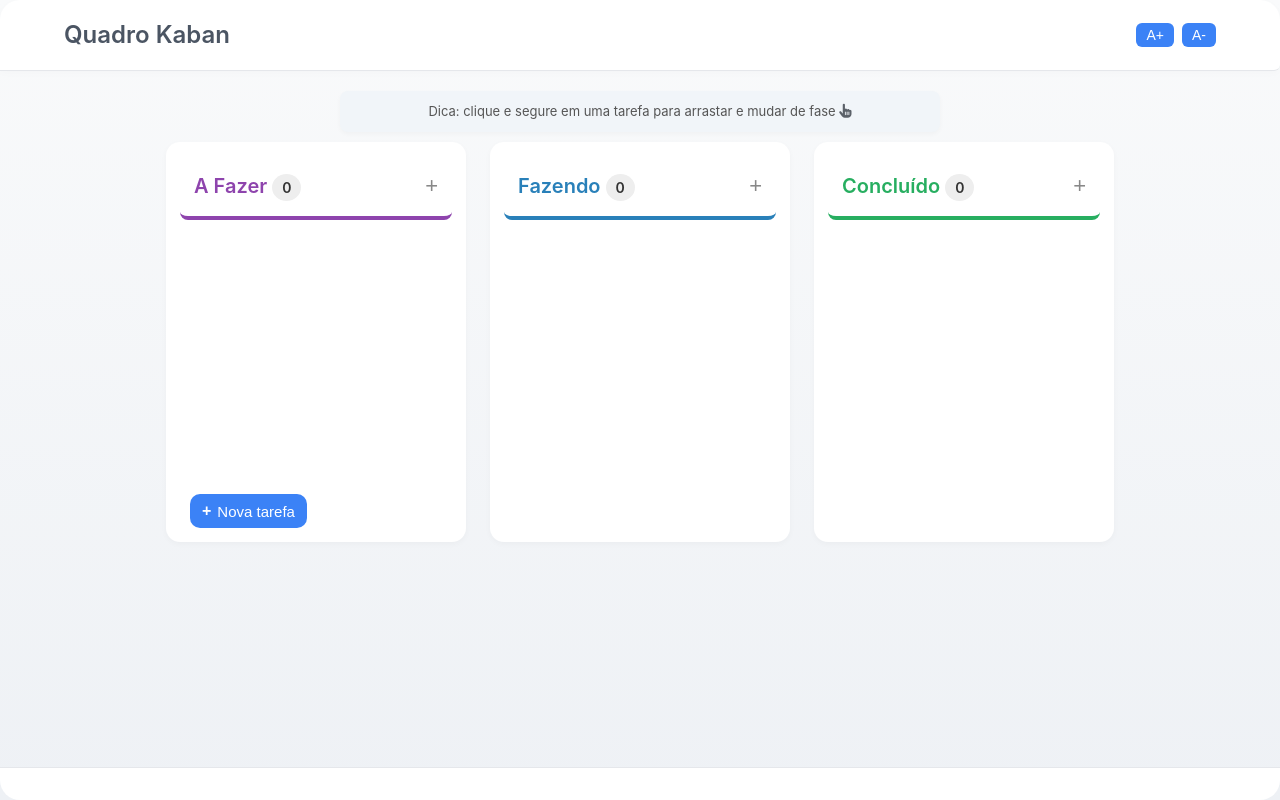
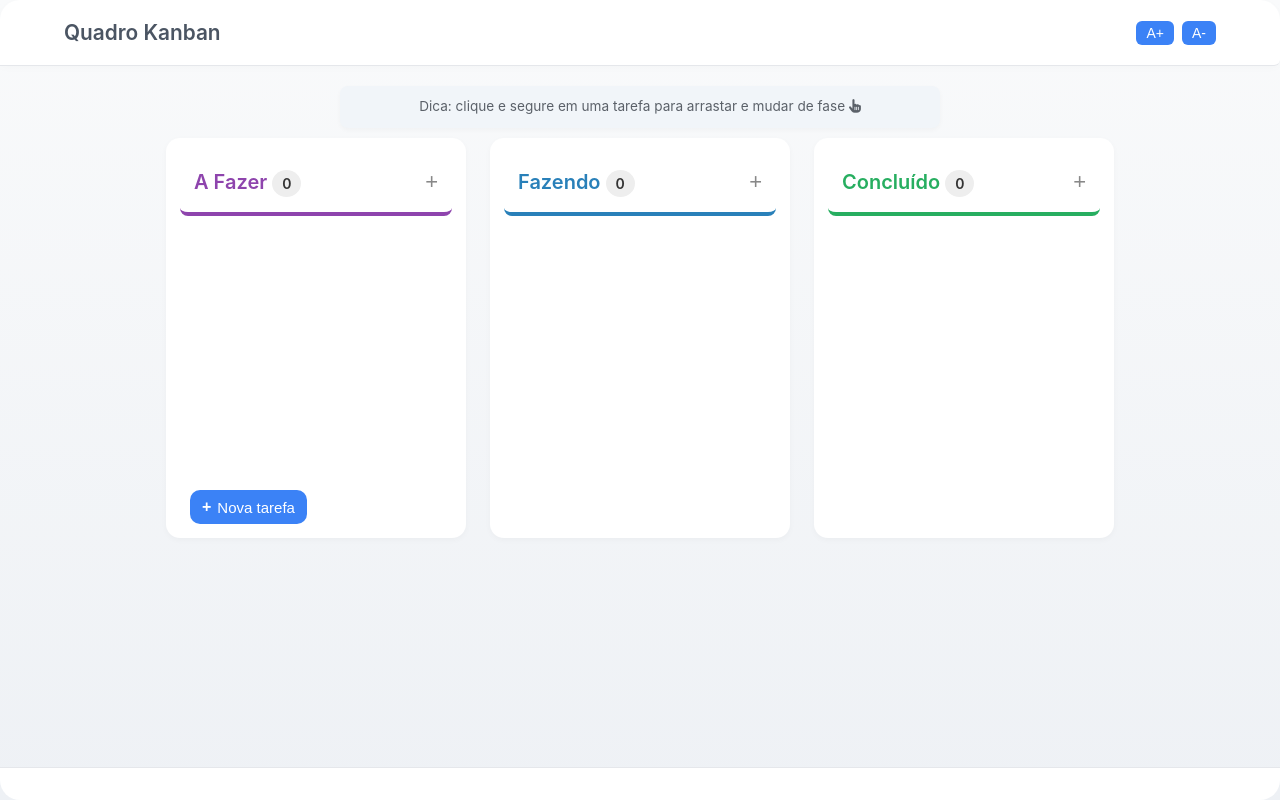
Before and after one commit to lorenacorrea04/kaban, a plain HTML site: page index.html in a window 1280 px wide. Drawn offline with Linux system fonts and the light colour scheme.

Commit message:
Add files via upload

```diff
--- a/css/style.css
+++ b/css/style.css
@@ -45,8 +45,25 @@ main {
   align-items: center;
 }
 
+.kanban-dica {
+  background-color: #f1f5f9;
+  color: #555;
+  font-size: 1rem;
+  padding: 10px 16px;
+  text-align: center;
+  border-radius: 8px;
+  margin: 20px auto 10px auto;
+  max-width: 600px;
+  box-shadow: 0 2px 5px rgba(0, 0, 0, 0.03);
+}
+
+.kanban-dica{
+  font-size: 0.85rem;
+  color: #5b6169;
+}
+
 .logo {
-  font-size: 1.5rem;
+  font-size: 1.3rem;
   font-weight: 600;
   text-decoration: none;
   color: #4b5563;
@@ -426,23 +443,7 @@ textarea:focus {
 
 textarea {
   min-height: 80px;
-}.kanban-tip {
-  background-color: #f1f5f9;
-  color: #555;
-  font-size: 13px;
-  padding: 10px 16px;
-  text-align: center;
-  border-radius: 8px;
-  margin: 20px auto 10px auto;
-  max-width: 600px;
-  box-shadow: 0 2px 5px rgba(0, 0, 0, 0.03);
 }
-.kanban-tip i {
-  font-size: 14px;
-  color: #5b6169;
-}
-
-
 /* Rodapé */
 .main-footer {
   border-top: 1px solid #e5e7eb;
@@ -455,7 +456,6 @@ textarea {
   box-shadow: 0 -2px 6px rgba(0, 0, 0, 0.02);
   border-radius: 0 0 20px 20px;
 }
-
 
 .main-footer {
   box-shadow: none;
--- a/index.html
+++ b/index.html
@@ -16,7 +16,7 @@
     <header class="main-header">
 
         <div class="container">
-            <a class="logo">Quadro Kaban</a>
+            <a class="logo">Quadro Kanban</a>
             <div class="font-controls" aria-label="Ajuste de fonte">
                 <button onclick="adjustFontSize(1)" aria-label="Aumentar fonte">A+</button>
                 <button onclick="adjustFontSize(-1)" aria-label="Diminuir fonte">A-</button>
@@ -26,10 +26,9 @@
     </header>
 
     <main>
-        <div class="kanban-tip">
-            Dica: clique e segure em uma tarefa para arrastar e mudar de fase
+        <div class="kanban-dica">
+            <span> Dica: clique e segure em uma tarefa para arrastar e mudar de fase<span class="dica"></span>
             <i class="fas fa-hand-pointer"></i>
-
         </div>
 
         <div class="kanban-board">
```
